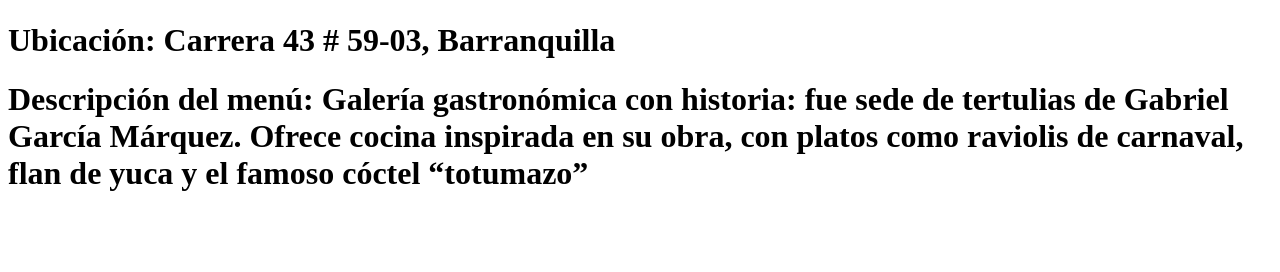
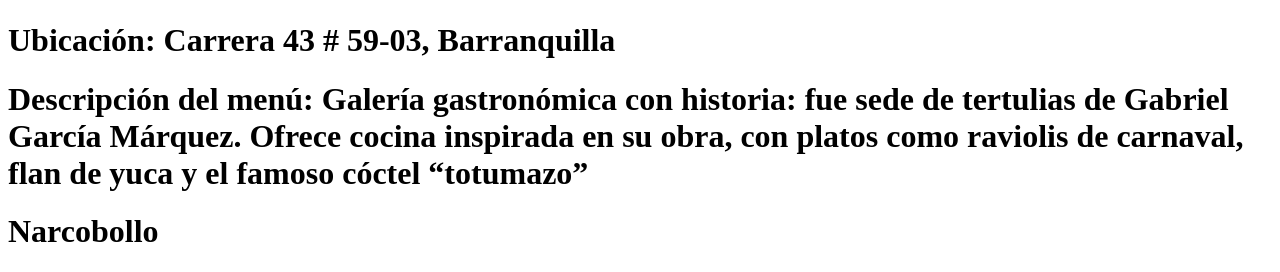
Before and after one commit to Xamio51/punto-5.5, a plain HTML site: page index.html in a window 1280 px wide. Shown: the part 1365-1637 px from the top of the page. Before the commit the page ends 1578 px from the top, so only its background shows below. Drawn offline with Linux system fonts and the light colour scheme.

Commit message:
catorceavo

```diff
--- a/index.html
+++ b/index.html
@@ -19,5 +19,6 @@
     <img src="https://dynamic-media-cdn.tripadvisor.com/media/photo-o/09/83/e3/26/la-cueva.jpg?w=500&h=-1&s=1"alt="Restaurante" width="300" height="200">
     <h1>Ubicación: Carrera 43 # 59-03, Barranquilla</h1>
     <h1>Descripción del menú: Galería gastronómica con historia: fue sede de tertulias de Gabriel García Márquez. Ofrece cocina inspirada en su obra, con platos como raviolis de carnaval, flan de yuca y el famoso cóctel “totumazo”</h1>
+    <h1>Narcobollo</h1>
 </body>
 </html>
```
